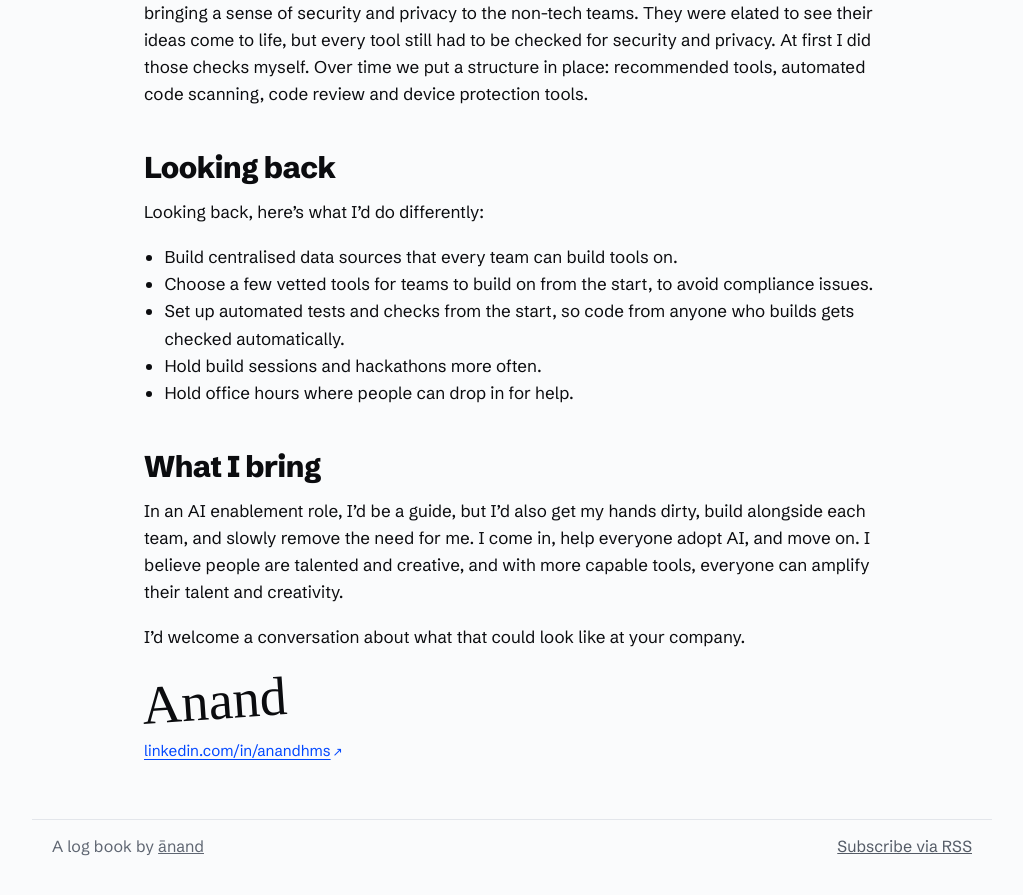
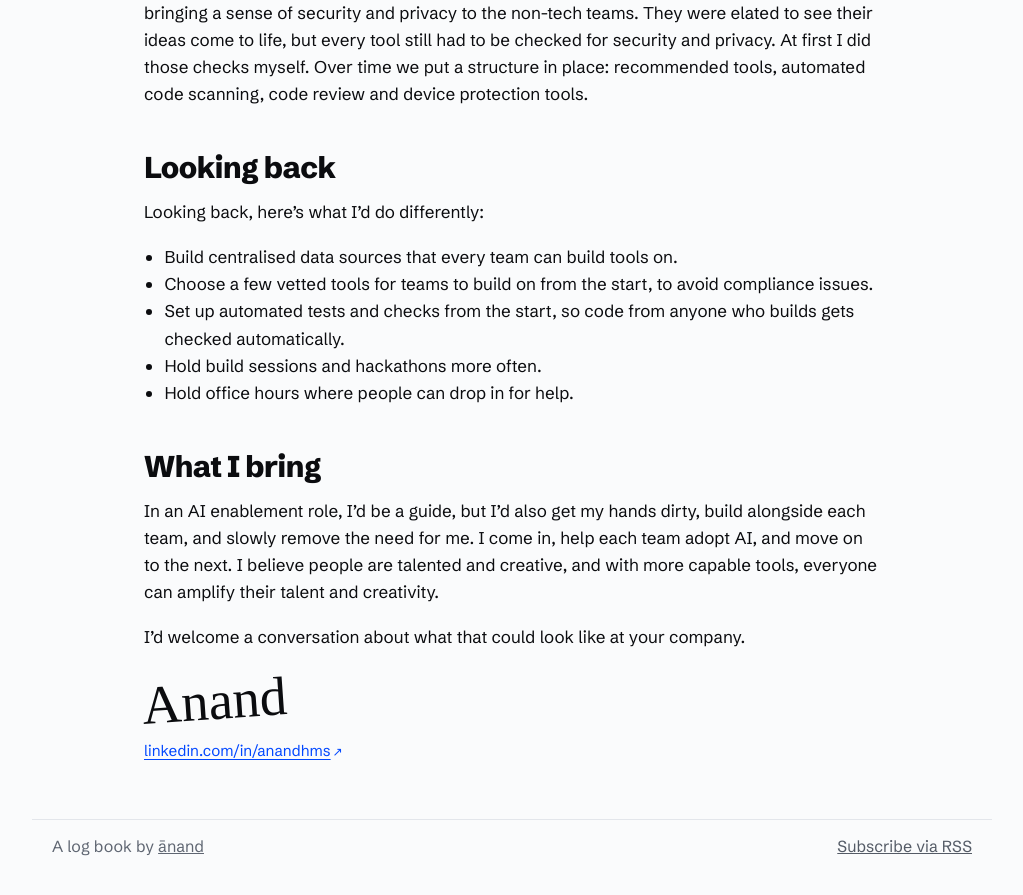
Before and after one commit to and/and.github.io, a Jekyll site: the page built from ai.md, in a window 1280 px wide and 900 px high, scrolled down 3092 px. Shown: the top 895 px of the window, without its empty margins (128-1151 px from the left). Built offline with Jekyll 4.4.1, drawn with Linux system fonts in a browser that asks for light colours; some web fonts are replaced; some of the changed text lies outside the part shown.

Commit message:
AI adoption note: clarify 'move on', update duration
Co-Authored-By: Claude Opus 5.5 <noreply@anthropic.com>

```diff
--- a/ai.md
+++ b/ai.md
@@ -119,7 +119,7 @@ Looking back, here's what I'd do differently:
 
 ## What I bring
 
-In an AI enablement role, I'd be a guide, but I'd also get my hands dirty, build alongside each team, and slowly remove the need for me. I come in, help everyone adopt AI, and move on. I believe people are talented and creative, and with more capable tools, everyone can amplify their talent and creativity.
+In an AI enablement role, I'd be a guide, but I'd also get my hands dirty, build alongside each team, and slowly remove the need for me. I come in, help each team adopt AI, and move on to the next. I believe people are talented and creative, and with more capable tools, everyone can amplify their talent and creativity.
 
 I'd welcome a conversation about what that could look like at your company.
 
```
Also changed, not shown: other parts of ai.md (+1 -1 lines).
